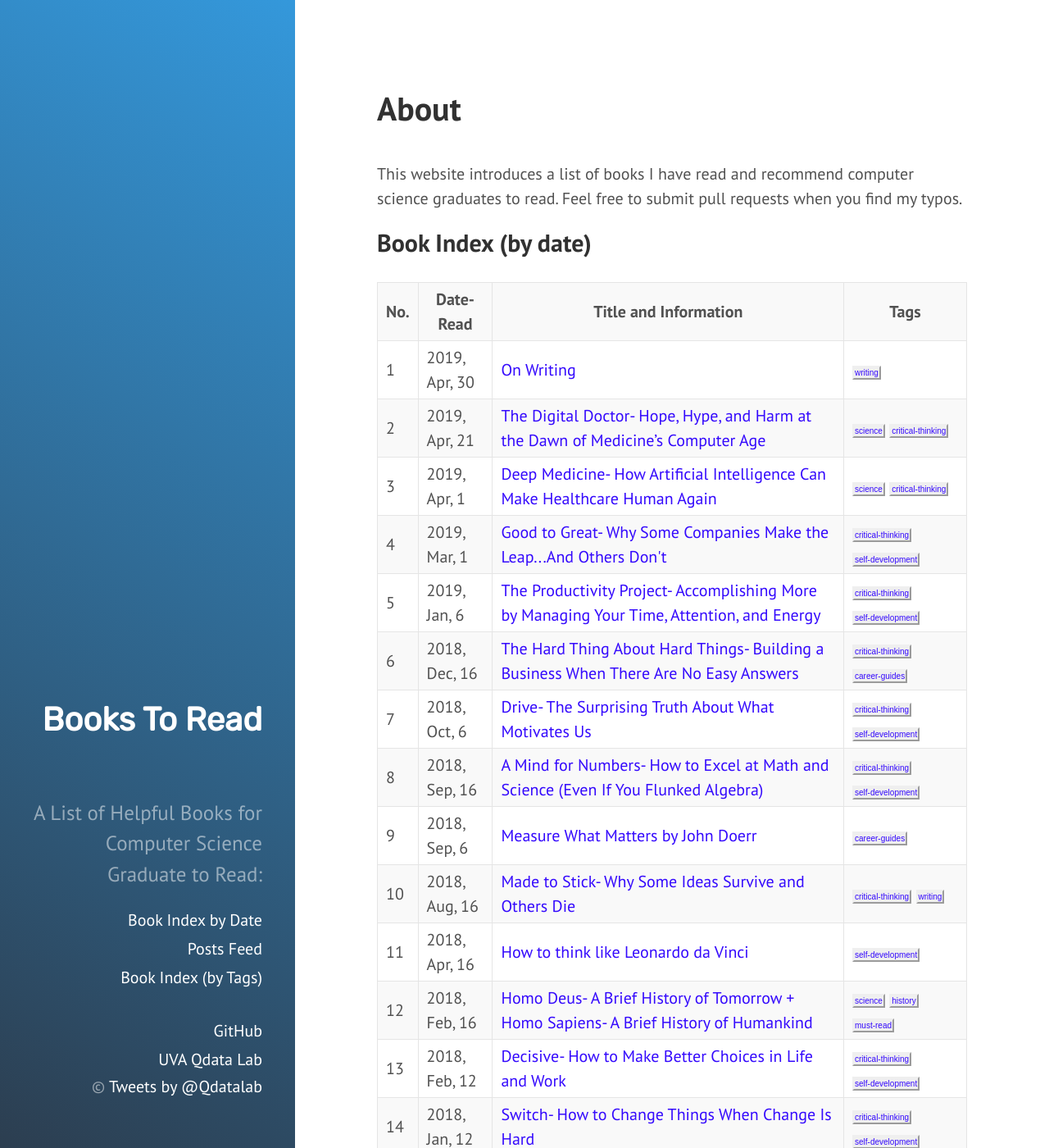
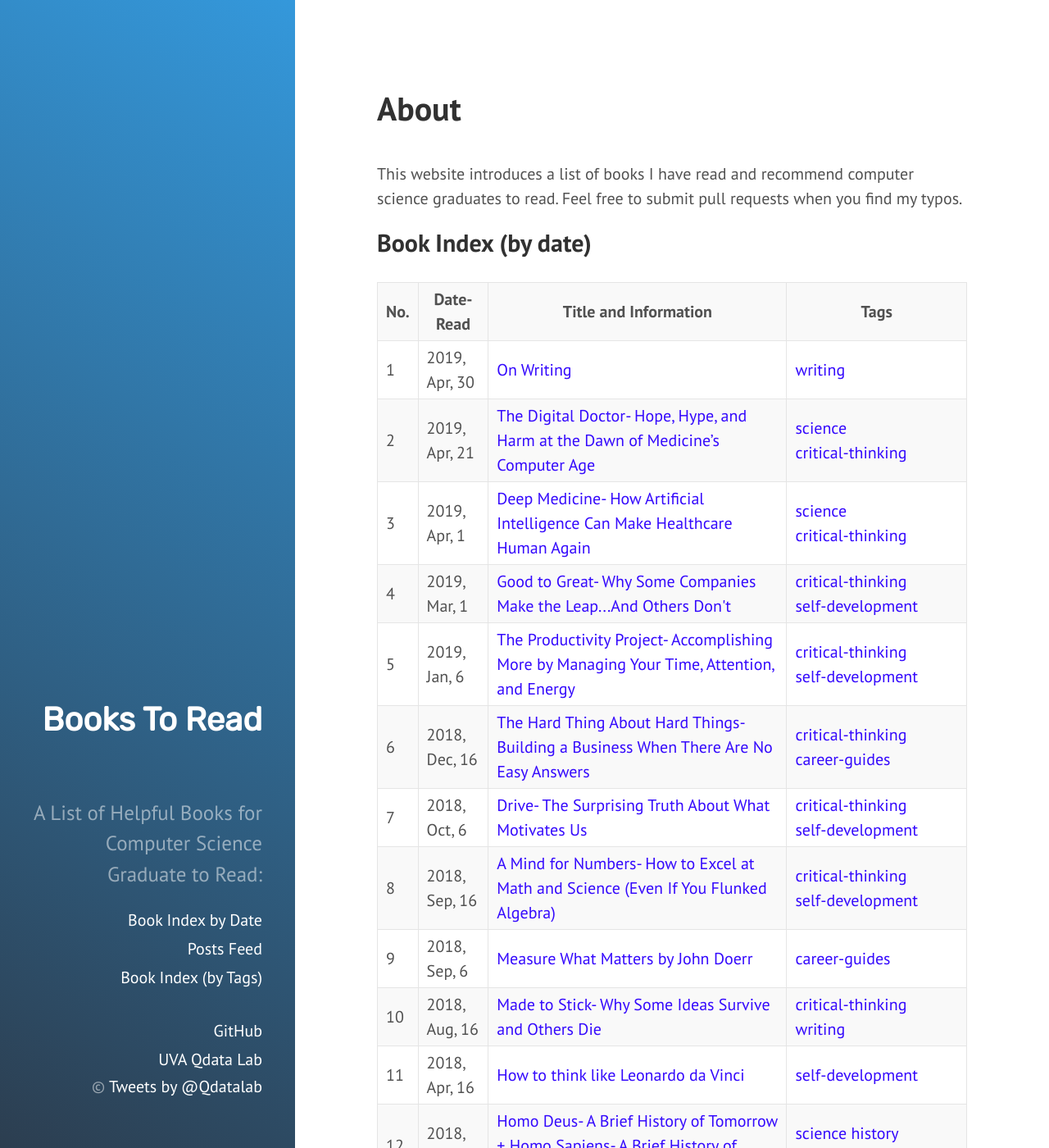
Before and after one commit to qiyanjun/books2read, a Jekyll site: the page built from index.html, in a window 1280 px wide and 1400 px high. Shown: the whole window at 82% size. Built offline with Jekyll 4.4.1, drawn with Linux system fonts in a browser that asks for light colours.

Commit message:
Update hyde.css

```diff
--- a/public/css/hyde.css
+++ b/public/css/hyde.css
@@ -321,7 +321,7 @@
 a.button:active {border-style: inset;}
 
 
-a.button2 {
+a.button3 {
     display: inline-block;
     box-sizing: border-box;
     margin: 0;
@@ -350,4 +350,10 @@
     cursor: default;
 }
 
-a.button2:active {border-style: inset;}
+a.button3:active {border-style: inset;}
+
+a.button2 {
+  -webkit-appearance: button;
+  -moz-appearance: button;
+  appearance: button;
+}
```
